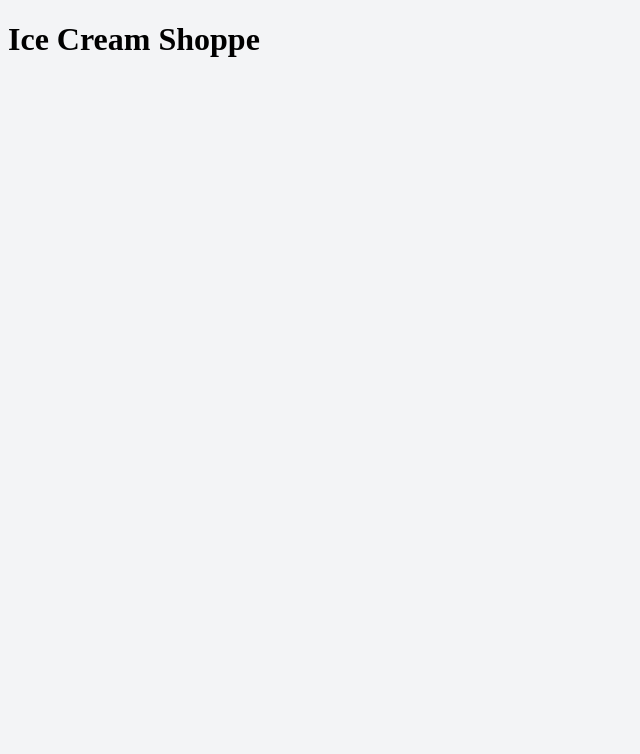
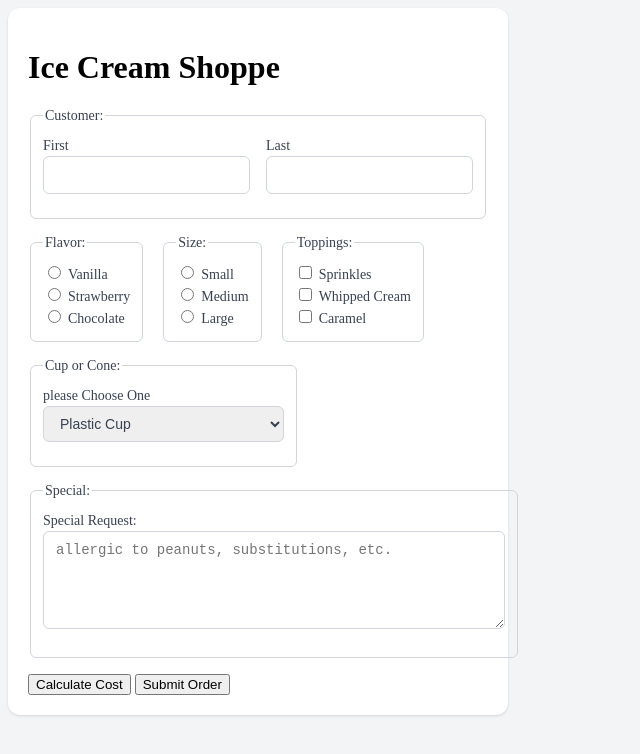
Before and after one commit to Alb3rtAt/InputTypes, a plain HTML site: page index.html in a window 1280 px wide. Shown: the whole page, without its empty margins (0-640 px from the left). Drawn offline with Linux system fonts and the light colour scheme.

Commit message:
Initial Commit

```diff
--- a/index.html
+++ b/index.html
@@ -3,13 +3,93 @@
 <head>
     <meta charset="UTF-8">
     <title>Title</title>
-  <link rel="stylesheet" href="style.css">
+    <link href="style.css" rel="stylesheet" type="text/css" />
 </head>
 <body>
 <div class="container">
-  <div class="content">
-    <h1>Ice Cream Shoppe</h1>
-  </div>
+    <div class="content">
+        <h1>Ice Cream Shoppe</h1>
+        <form>
+            <fieldset>
+                <legend>Customer:</legend>
+            <div class="row">
+                <div>
+                    <label for="firstname">First</label>
+                    <input id="firstname" name="first_name" type="text">
+                </div>
+                <div>
+                    <label for="lastname">Last</label>
+                    <input id="lastname" name="last_name" type="text">
+                </div>
+            </div>
+            </fieldset>
+    <div class="row">
+        <fieldset>
+            <legend>Flavor:</legend>
+            <div>
+                <input id="vanilla" name="icecream" type="radio">
+                <label for="vanilla">Vanilla</label>
+            </div>
+            <div>
+                <input id="strawberry" name="icecream" type="radio">
+                <label for="strawberry">Strawberry</label>
+            </div>
+            <div>
+                <input id="chocolate" name="icecream" type="radio">
+                <label for="chocolate">Chocolate</label>
+            </div>
+            </fieldset>
+            <fieldset>
+                <legend>Size:</legend>
+                <div>
+                    <input id="small" name="size" type="radio">
+                    <label for="small">Small</label>
+                </div>
+                <div>
+                    <input id="medium" name="size" type="radio">
+                    <label for="medium">Medium</label>
+                </div>
+                <div>
+                    <input id="large" name="size" type="radio">
+                    <label for="large">Large</label>
+                </div>
+            </fieldset>
+            <fieldset>
+                <legend>Toppings:</legend>
+                <div>
+                    <input id="sprinkles" name="sprinkles" type="checkbox" value="sprinkles">
+                    <label for="sprinkles">Sprinkles</label>
+                </div>
+                <div>
+                    <input id="whippedCream" name="whippedCream" type="checkbox" value="whippedCream">
+                    <label for="whippedCream">Whipped Cream</label>
+                </div>
+                <div>
+                    <input id="caramel" name="caramel" type="checkbox" value="caramel">
+                    <label for="caramel">Caramel</label>
+                </div>
+            </fieldset>
+        </div>
+            <fieldset>
+                <legend>Cup or Cone:</legend>
+                <label for="container">please Choose One</label>
+                <select name="container" id="container">
+                    <option value="cup">Plastic Cup</option>
+                    <option value="sugar">Sugar Cone</option>
+                    <option value="waffle">Waffle Cone</option>
+                    <option value="dippedWaffle">Chocolate Dipped Waffle COne</option>
+                </select>
+            </fieldset>
+            <fieldset>
+                <legend>Special:</legend>
+                <label for="SpecialRequest">Special Request:</label>
+                <textarea id="SpecialRequest" name="SpecialRequest" rows="4" cols="50"
+                      placeholder="allergic to peanuts, substitutions, etc."></textarea>
+            </fieldset>
+            <button type="button" onclick="alert('Free today for our Grand Opening')">Calculate Cost</button>
+            <button type="submit">Submit Order</button>
+        </form>
+    </div>
 </div>
 </body>
 </html>
--- a/style.css
+++ b/style.css
@@ -4,6 +4,74 @@
 body{
     background: #f3f4f6;
 }
-label{
+
+label {
     display: block;
+    line-height: 1.25rem;
+    font-weight: 500;
+    font-size: 14px;
+    color: #374151;
 }
+
+input[type="text"], textarea, select{
+    font-size: .875rem;
+    line-height: 1.25rem;
+    border: 1px solid #d1d5db;
+    border-radius: 6px;
+    padding: 8px 12px;
+    margin-bottom: 12px;
+    color: #374151;
+}
+fieldset{
+    border: 1px solid #d1d5db;
+    border-radius: 6px;
+    width: fit-content;
+    margin-bottom: 16px;
+    padding: 12px;
+}
+
+
+fieldset legend{
+    font-size: 14px;
+    color: #374151;
+}
+
+input[type="checkbox"]{
+    display: inline-block;
+}
+
+input[type="checkbox"] ~ label, input[type="radio"] ~ label {
+    display: inline;
+}
+
+section{
+    margin-bottom: 16px;
+}
+
+section header{
+    margin-bottom: 8px;
+}
+
+.row {
+    display: flex;
+    gap: 16px;
+}
+
+
+.container{
+    max-width: 1300px;
+    margin: 0 auto;
+}
+
+.content{
+    box-shadow: 0 1px 3px 0 rgba(0, 0, 0, 0.1), 0 1px 2px -1px rgba(0, 0, 0, 0.1);
+    background: white;
+    padding: 20px;
+    border-radius: 12px;
+    width: 500px;
+}
+.center{
+    display: flex;
+    justify-content: center;
+    align-items: center;
+}
```
